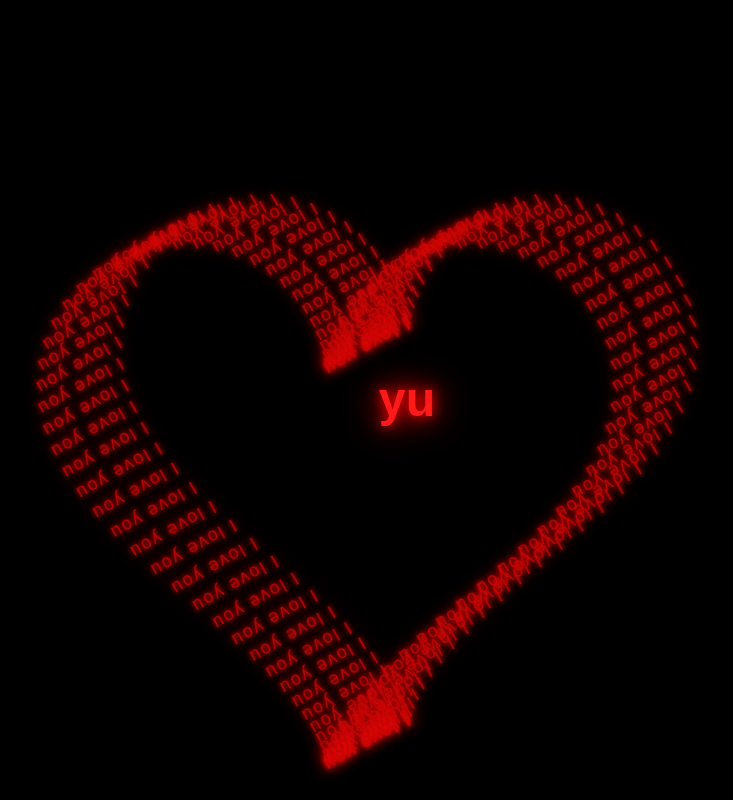
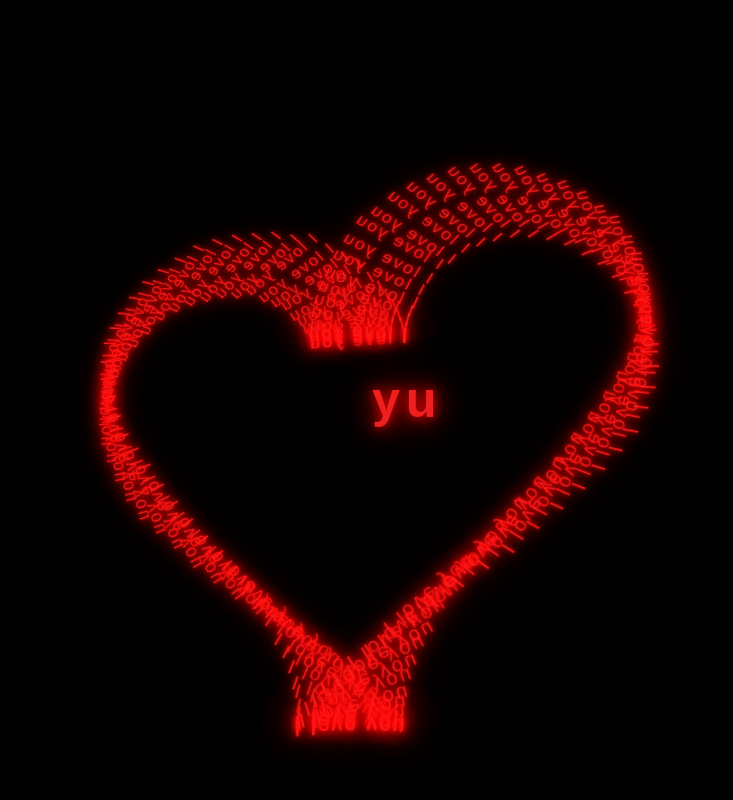
Before and after one commit to rulinglady3-dev/I-love-you-4, a plain HTML site: page index.html in a window 1280 px wide. Shown: the whole page, without its empty margins (233-966 px from the left). Drawn offline with Linux system fonts and the light colour scheme.

Commit message:
Refactor HTML and CSS for heart animation

```diff
--- a/index.html
+++ b/index.html
@@ -7,66 +7,51 @@
 <title>Love Forever</title>
 
 <style>
-html,body{
+*{
     margin:0;
+    padding:0;
+    box-sizing:border-box;
+}
+
+body{
+    background:#000;
+    overflow:hidden;
+    height:100vh;
+    perspective:1000px;
+    font-family:Arial,sans-serif;
+}
+
+
+#scene{
+    position:absolute;
     width:100%;
     height:100%;
-    overflow:hidden;
-    background:#000;
-    font-family:Arial, sans-serif;
+    transform-style:preserve-3d;
 }
 
-#ui{
+
+#heart{
     position:absolute;
     top:50%;
     left:50%;
-}
-
-.love{
-    position:absolute;
-    top:0;
-    left:0;
-    width:0;
-    height:0;
-}
-
-.love_word{
-    color:#bd0606;
-    font-size:18px;
-    letter-spacing:2px;
-    white-space:nowrap;
-    text-shadow:
-        0 0 5px #ff0000,
-        0 0 15px #bd0606;
-    transform:translate(-50%,-50%);
+    transform-style:preserve-3d;
+    animation:beat 2s infinite ease-in-out;
 }
 
 
-.love_horizontal{
-    animation:rotate 12s linear infinite;
-}
+.word{
+    position:absolute;
+    color:#ff1010;
+    font-size:16px;
+    letter-spacing:2px;
+    white-space:nowrap;
 
-.love_vertical{
-    animation:float 5s ease-in-out infinite alternate;
-}
+    text-shadow:
+    0 0 5px red,
+    0 0 15px red,
+    0 0 30px #900;
 
-
-@keyframes rotate{
-    from{
-        transform:rotate(0deg);
-    }
-    to{
-        transform:rotate(360deg);
-    }
-}
-
-@keyframes float{
-    from{
-        transform:translateY(-8px);
-    }
-    to{
-        transform:translateY(8px);
-    }
+    transform-style:preserve-3d;
 }
 
 
@@ -76,82 +61,166 @@ html,body{
     left:50%;
     transform:translate(-50%,-50%);
 
-    color:#ff1a1a;
-    font-size:42px;
+    color:#ff2222;
+    font-size:45px;
     font-weight:bold;
+    letter-spacing:5px;
 
     text-shadow:
     0 0 10px red,
     0 0 25px red,
-    0 0 40px #900;
+    0 0 50px #900;
 
-    animation:pulse 2s infinite;
+    animation:glow 2s infinite alternate;
+    z-index:5;
 }
 
 
-@keyframes pulse{
+@keyframes beat{
+
     0%,100%{
-        transform:translate(-50%,-50%) scale(1);
+        transform:
+        translate(-50%,-50%)
+        scale(1)
+        rotateX(10deg)
+        rotateY(0deg);
     }
+
     50%{
-        transform:translate(-50%,-50%) scale(1.15);
+        transform:
+        translate(-50%,-50%)
+        scale(1.15)
+        rotateX(20deg)
+        rotateY(180deg);
+    }
+}
+
+
+@keyframes glow{
+
+    from{
+        opacity:.7;
+        transform:
+        translate(-50%,-50%)
+        scale(1);
+    }
+
+    to{
+        opacity:1;
+        transform:
+        translate(-50%,-50%)
+        scale(1.15);
     }
 }
 
 </style>
+
 </head>
+
 
 <body>
 
-<div id="ui"></div>
 
-<div id="yu">yu</div>
+<div id="scene">
+    <div id="heart"></div>
+</div>
+
+
+<div id="yu">
+yu
+</div>
+
 
 
 <script>
 
-const ui=document.getElementById("ui");
+const heart=document.getElementById("heart");
 
-const N=100;
+const count=100;
 
-for(let i=0;i<N;i++){
 
-    let love=document.createElement("div");
-    love.className="love";
+for(let i=0;i<count;i++){
 
-    let h=document.createElement("div");
-    h.className="love_horizontal";
+    let t=Math.PI*2*i/count;
 
-    let v=document.createElement("div");
-    v.className="love_vertical";
+
+    let x=
+    16*Math.pow(Math.sin(t),3);
+
+
+    let y=
+    13*Math.cos(t)
+    -5*Math.cos(2*t)
+    -2*Math.cos(3*t)
+    -Math.cos(4*t);
 
 
     let word=document.createElement("div");
-    word.className="love_word";
+
+    word.className="word";
+
     word.innerHTML="I love you";
 
 
-    let angle=(Math.PI*2/N)*i;
-
-    let x=16*Math.pow(Math.sin(angle),3);
-    let y=
-    -(13*Math.cos(angle)
-    -5*Math.cos(2*angle)
-    -2*Math.cos(3*angle)
-    -Math.cos(4*angle));
+    let z=Math.sin(t)*80;
 
 
-    love.style.transform=
-    `translate(${x*18}px,${y*18}px)`;
+    word.style.transform=
+    `
+    translate3d(
+    ${x*15}px,
+    ${-y*15}px,
+    ${z}px
+    )
+    rotateZ(${t}rad)
+    `;
 
 
-    v.appendChild(word);
-    h.appendChild(v);
-    love.appendChild(h);
-    ui.appendChild(love);
+    word.style.animation=
+    `
+    move ${4+Math.random()*4}s
+    infinite alternate ease-in-out
+    `;
+
+
+    heart.appendChild(word);
 }
+
+
+
+let style=document.createElement("style");
+
+style.innerHTML=`
+
+@keyframes move{
+
+0%{
+
+margin-top:-10px;
+
+filter:brightness(1);
+
+}
+
+
+100%{
+
+margin-top:10px;
+
+filter:brightness(1.8);
+
+}
+
+}
+
+`;
+
+document.head.appendChild(style);
+
+
 
 </script>
 
+
 </body>
 </html>
```
